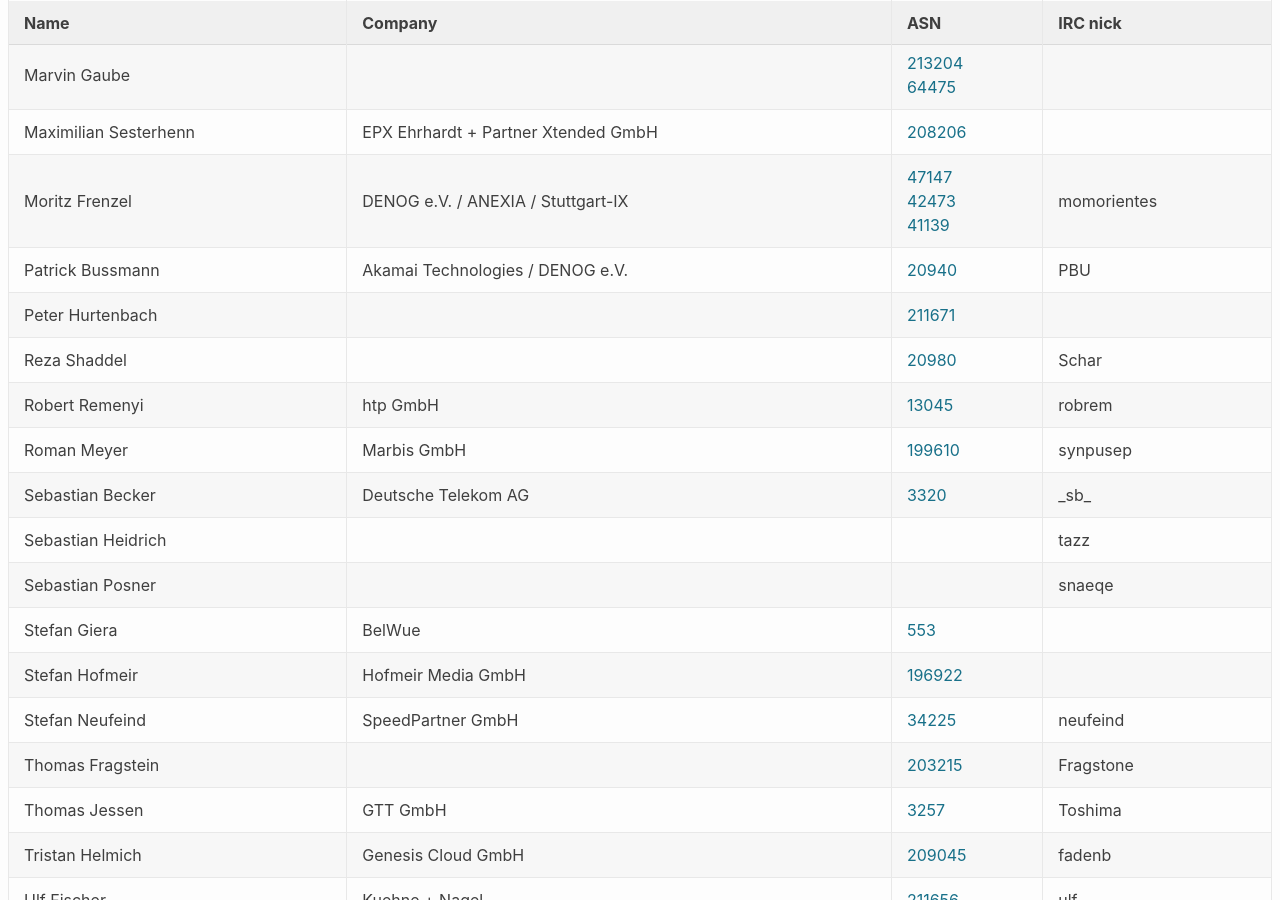
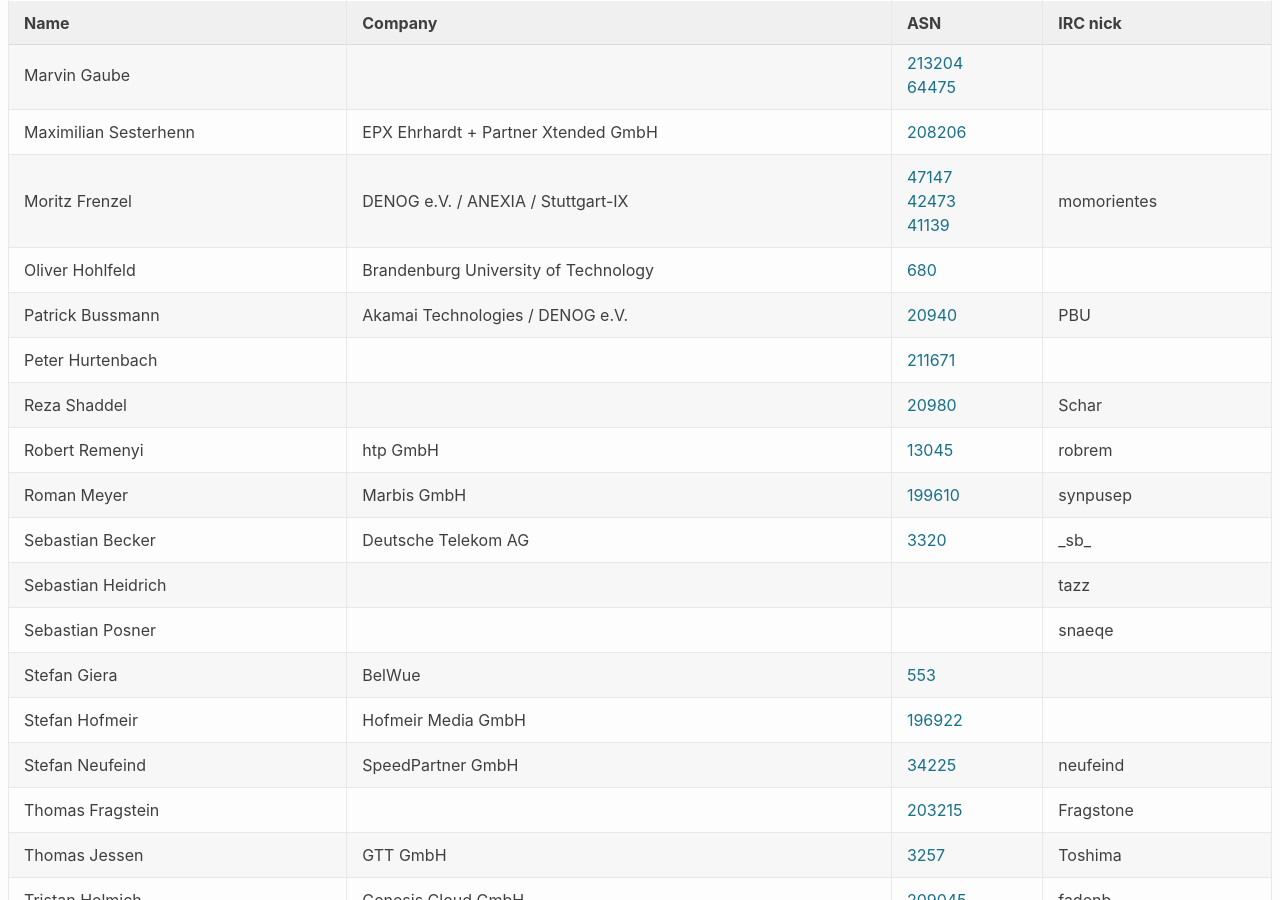
Before and after one commit to denog/pretix-attendeelist, a Jekyll site: the page built from meetup_2021_02/index.markdown, in a window 1280 px wide and 900 px high, scrolled down 1750 px. Built offline with Jekyll 4.4.1, drawn with Linux system fonts in a browser that asks for light colours.

Commit message:
Latest data: Wed Apr 14 07:50:43 UTC 2021

```diff
--- a/_data/attendees_meetup_2021-02.json
+++ b/_data/attendees_meetup_2021-02.json
@@ -240,6 +240,12 @@
     "asn": "47147, 42473, 41139"
   },
   {
+    "name": "Oliver Hohlfeld",
+    "company": "Brandenburg University of Technology",
+    "irc": null,
+    "asn": "680"
+  },
+  {
     "name": "Patrick Bussmann",
     "company": "Akamai Technologies / DENOG e.V.",
     "irc": "PBU",
```
